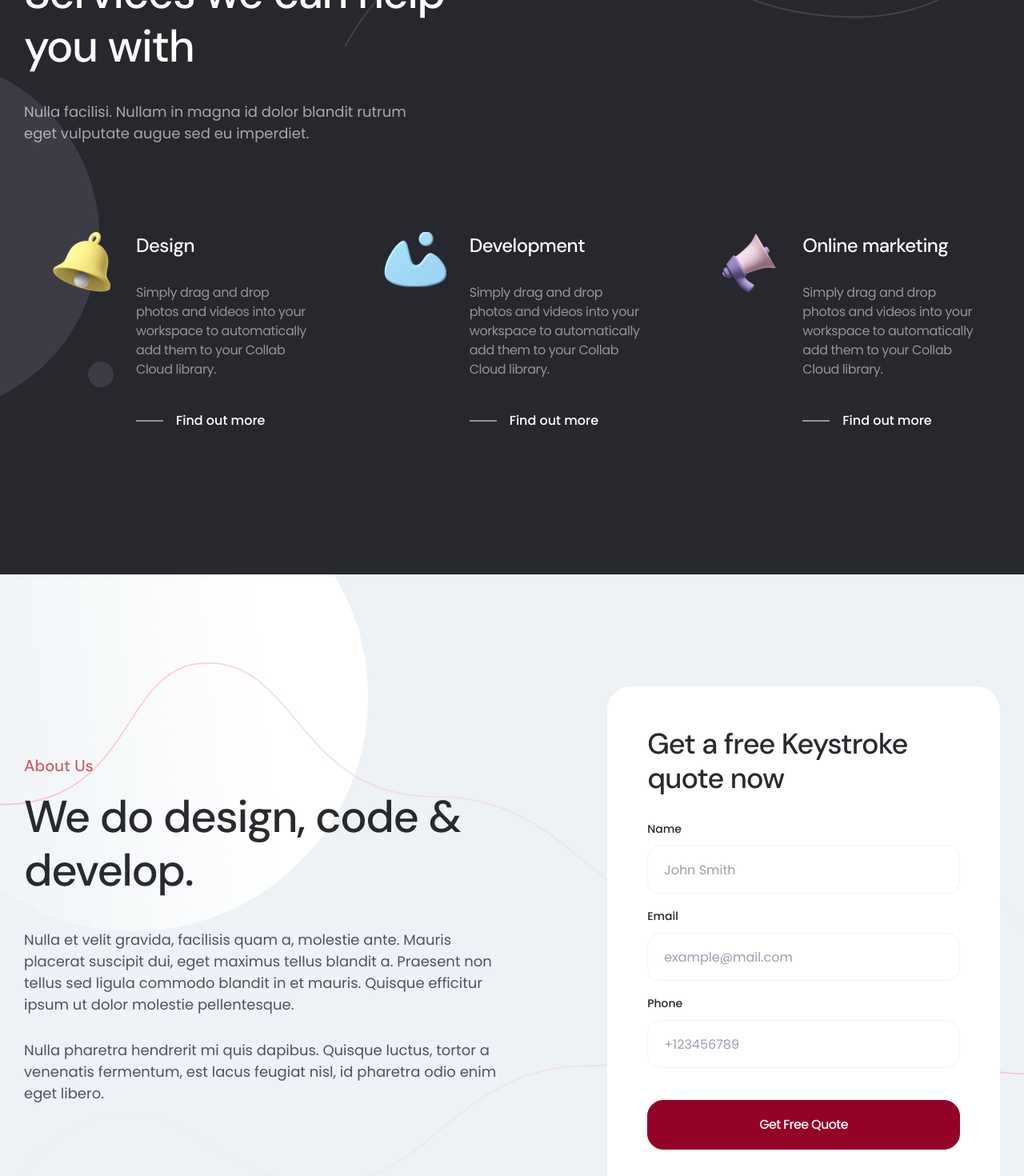
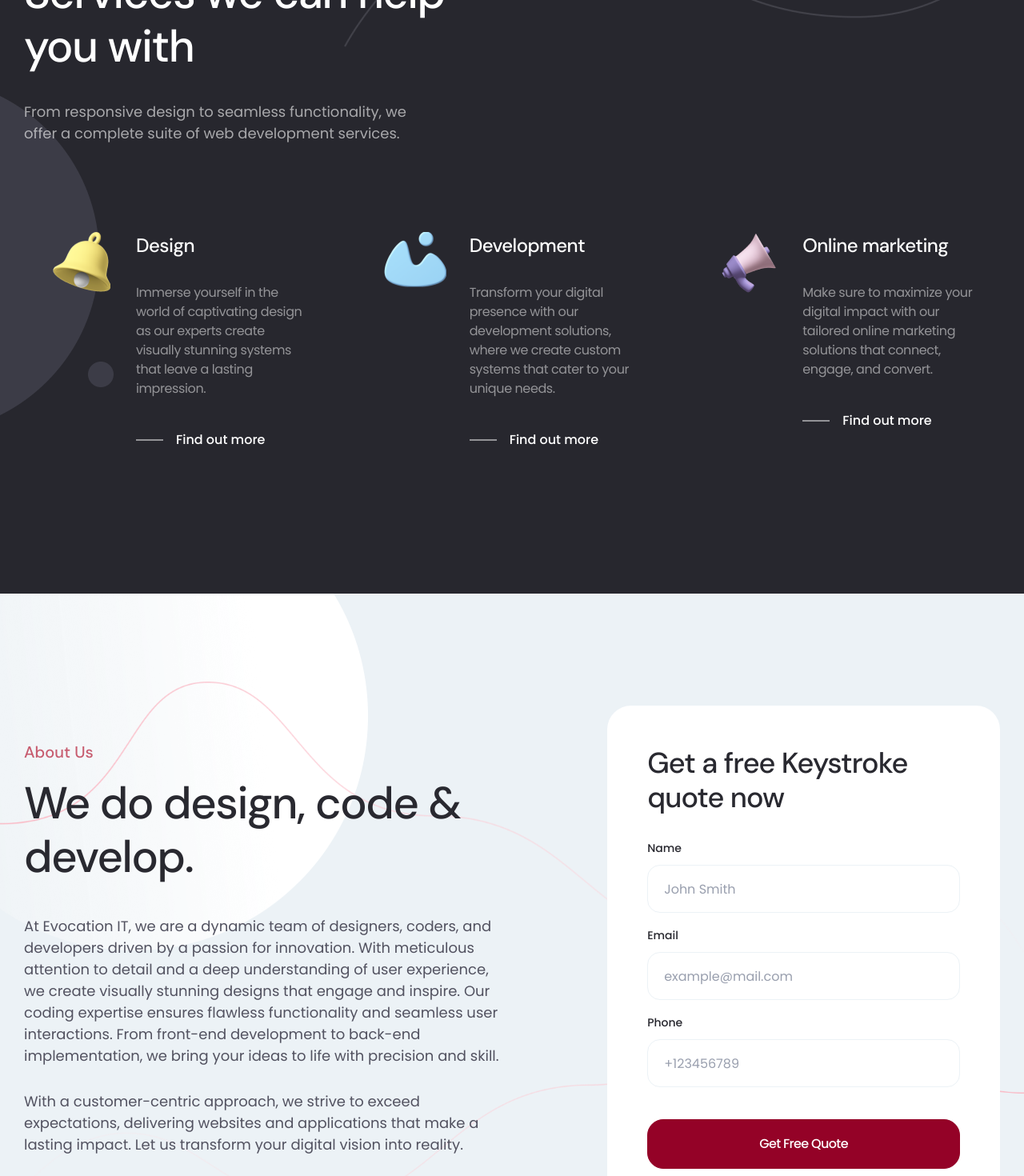
Before and after one commit to Arifbipubd/Evocation-It-V2, a React (Create React App) app: page / in a window 1280 px wide. Shown: the part 1060-2530 px from the top of the page at 80% size. Built offline with nearby package versions, Linux system fonts and the light colour scheme.

Commit message:
single service page connent and home page content change

```diff
--- a/src/App.js
+++ b/src/App.js
@@ -11,7 +11,7 @@ import About from "./pages/about-us";
 import Portfolio from "./pages/portfolio";
 import Blog from "./pages/blog";
 import Services from "./pages/services";
-import SingleService from "./pages/serviceDetails";
+import ServiceDetails from "./pages/serviceDetails";
 import Contact from "./pages/contact-us";
 
 import "./assets/scss/app.scss";
@@ -28,7 +28,7 @@ const App = () => {
           <Route path={"/services"} element={<Services />} />
           <Route
             path={"/services/service-details"}
-            element={<SingleService />}
+            element={<ServiceDetails />}
           />
           <Route path={"/contact"} element={<Contact />} />
         </Routes>
--- a/src/assets/scss/template/_service.scss
+++ b/src/assets/scss/template/_service.scss
@@ -1,6 +1,11 @@
-/*-------------------------
-    Service
--------------------------*/
+/**
+ * -------------------------
+ *     Service
+ * -------------------------
+ *
+ * @format
+ */
+
 .services-grid {
   display: flex;
   padding: 50px 50px 40px;
@@ -25,7 +30,11 @@
     width: 100%;
     background: var(--gradient-dark);
     border: 1px solid;
-        border-image-source: linear-gradient(0deg, #27272E 64.45%, rgba(74, 75, 86, 0.72) 100%);
+    border-image-source: linear-gradient(
+      0deg,
+      #27272e 64.45%,
+      rgba(74, 75, 86, 0.72) 100%
+    );
     border-radius: 30px;
     position: absolute;
     top: 0;
@@ -82,7 +91,8 @@
       }
     }
   }
-    &:hover, &.active{
+  &:hover,
+  &.active {
     &:after {
       visibility: visible;
       opacity: 1;
@@ -106,9 +116,17 @@
     }
   }
   &.service-style-2 {
-        background: linear-gradient(180deg, #F8F8F8 0%, rgba(255, 255, 255, 0) 100%);
+    background: linear-gradient(
+      180deg,
+      #f8f8f8 0%,
+      rgba(255, 255, 255, 0) 100%
+    );
     border: 1px solid;
-        border-image-source: linear-gradient(90deg, #ECF2F6 0%, rgba(236, 242, 246, 0) 70.31%);
+    border-image-source: linear-gradient(
+      90deg,
+      #ecf2f6 0%,
+      rgba(236, 242, 246, 0) 70.31%
+    );
     background-color: var(--color-white);
     margin-bottom: 30px;
     &:after {
@@ -121,17 +139,11 @@
           &:hover {
             color: var(--color-primary);
           }
-
         }
       }
       p {
         color: var(--color-body);
         opacity: 1;
-                overflow: hidden;
-                text-overflow: ellipsis;
-                display: -webkit-box;
-                -webkit-line-clamp: 3;
-                -webkit-box-orient: vertical;
       }
       .more-btn {
         color: var(--color-body);
@@ -140,7 +152,8 @@
         }
       }
     }
-        &:hover, &.active {
+    &:hover,
+    &.active {
       background-color: var(--color-light);
       .content {
         .more-btn {
@@ -150,7 +163,6 @@
           }
         }
       }
-
     }
   }
 }
--- a/src/component/about/AboutOne.js
+++ b/src/component/about/AboutOne.js
@@ -1,38 +1,70 @@
-import React from 'react';
-import FormOne from '../contact/FormOne';
+/** @format */
 
+import React from "react";
+import FormOne from "../contact/FormOne";
 
 const AboutOne = () => {
   return (
-        <section className="section section-padding-equal bg-color-light">
-            <div className="container">
-                <div className="row align-items-center">
-                    <div className="col-lg-6">
-                        <div className="about-us">
-                            <div className="section-heading heading-left mb-0">
-                                <span className="subtitle">About Us</span>
-                                <h2 className="title mb--40">We do design, code &amp; develop.</h2>
-                                <p>Nulla et velit gravida, facilisis quam a, molestie ante. Mauris placerat suscipit dui, eget maximus tellus blandit a. Praesent non tellus sed ligula commodo blandit in et mauris. Quisque efficitur ipsum ut dolor molestie pellentesque. </p>
-                                <p>Nulla pharetra hendrerit mi quis dapibus. Quisque luctus, tortor a venenatis fermentum, est lacus feugiat nisl, id pharetra odio enim eget libero. </p>
+    <section className='section section-padding-equal bg-color-light'>
+      <div className='container'>
+        <div className='row align-items-center'>
+          <div className='col-lg-6'>
+            <div className='about-us'>
+              <div className='section-heading heading-left mb-0'>
+                <span className='subtitle'>About Us</span>
+                <h2 className='title mb--40'>
+                  We do design, code &amp; develop.
+                </h2>
+                <p>
+                  At Evocation IT, we are a dynamic team of designers, coders,
+                  and developers driven by a passion for innovation. With
+                  meticulous attention to detail and a deep understanding of
+                  user experience, we create visually stunning designs that
+                  engage and inspire. Our coding expertise ensures flawless
+                  functionality and seamless user interactions. From front-end
+                  development to back-end implementation, we bring your ideas to
+                  life with precision and skill.{" "}
+                </p>
+                <p>
+                  With a customer-centric approach, we strive to exceed
+                  expectations, delivering websites and applications that make a
+                  lasting impact. Let us transform your digital vision into
+                  reality.{" "}
+                </p>
               </div>
             </div>
           </div>
 
-                    <div className="col-xl-5 col-lg-6 offset-xl-1">
-                        <div className="contact-form-box">
-                            <h3 className="title">Get a free Keystroke quote now</h3>
+          <div className='col-xl-5 col-lg-6 offset-xl-1'>
+            <div className='contact-form-box'>
+              <h3 className='title'>Get a free Keystroke quote now</h3>
               <FormOne />
             </div>
           </div>
         </div>
       </div>
-            <ul className="shape-group-6 list-unstyled">
-                <li className="shape shape-1"><img src={process.env.PUBLIC_URL + "/images/others/bubble-7.png"} alt="Bubble" /></li>
-                <li className="shape shape-2"><img src={process.env.PUBLIC_URL + "/images/others/line-4.png"} alt="line" /></li>
-                <li className="shape shape-3"><img src={process.env.PUBLIC_URL + "/images/others/line-5.png"} alt="line" /></li>
+      <ul className='shape-group-6 list-unstyled'>
+        <li className='shape shape-1'>
+          <img
+            src={process.env.PUBLIC_URL + "/images/others/bubble-7.png"}
+            alt='Bubble'
+          />
+        </li>
+        <li className='shape shape-2'>
+          <img
+            src={process.env.PUBLIC_URL + "/images/others/line-4.png"}
+            alt='line'
+          />
+        </li>
+        <li className='shape shape-3'>
+          <img
+            src={process.env.PUBLIC_URL + "/images/others/line-5.png"}
+            alt='line'
+          />
+        </li>
       </ul>
     </section>
-    )
-}
+  );
+};
 
 export default AboutOne;
--- a/src/component/service/ServiceProp.js
+++ b/src/component/service/ServiceProp.js
@@ -15,15 +15,9 @@ const ServiceProp = ({ colSize, serviceStyle, serviceData }) => {
             </div>
             <div className='content'>
               <h5 className='title'>
-                <Link
-                  to={
-                    process.env.PUBLIC_URL +
-                    `/service-details/${slugify(data.title)}`
-                  }>
-                  {data.title}
-                </Link>
+                <Link to={"/services/service-details"}>{data.title}</Link>
               </h5>
-              <p>{data.description}</p>
+              <p>{data.description} </p>
               {/* <Link to={process.env.PUBLIC_URL + `/service-details/${slugify(data.title)}`} className="more-btn">Find out more</Link> */}
             </div>
           </div>
--- a/src/data/service/ServiceMain.json
+++ b/src/data/service/ServiceMain.json
@@ -2,17 +2,17 @@
   {
     "image": "/images/icon/icon-1.png",
     "title": "Design",
-    "description": "Simply drag and drop photos and videos into your workspace to automatically add them to your Collab Cloud library."
+    "description": "Immerse yourself in the world of captivating design as our experts create visually stunning systems that leave a lasting impression."
   },
   {
     "image": "/images/icon/icon-2.png",
     "title": "Development",
-    "description": "Simply drag and drop photos and videos into your workspace to automatically add them to your Collab Cloud library."
+    "description": "Transform your digital presence with our development solutions, where we create custom systems that cater to your unique needs."
   },
   {
     "image": "/images/icon/icon-3.png",
     "title": "Online marketing",
-    "description": "Simply drag and drop photos and videos into your workspace to automatically add them to your Collab Cloud library."
+    "description": "Make sure to maximize your digital impact with our tailored online marketing solutions that connect, engage, and convert."
   },
   {
     "image": "/images/icon/icon-4.png",
--- a/src/pages/index.jsx
+++ b/src/pages/index.jsx
@@ -25,8 +25,7 @@ const DigitalAgency = () => {
             <SectionTitle
               subtitle='What We Can Do For You'
               title='Services we can help you with'
-              description='Nulla facilisi. Nullam in magna id dolor
-                        blandit rutrum eget vulputate augue sed eu imperdiet.'
+              description='From responsive design to seamless functionality, we offer a complete suite of web development services.'
               textAlignment='heading-light-left'
               textColor=''
             />
--- a/src/pages/serviceDetails.jsx
+++ b/src/pages/serviceDetails.jsx
@@ -35,8 +35,8 @@ const ServiceDetails = () => {
       <main className='main-wrapper'>
         <HeaderOne />
         <BcrumbBannerOne
-          title={detailsService.title}
-          paragraph={detailsService.description}
+          title='Title'
+          paragraph='Parragrap'
           styleClass=''
           mainThumb='/images/banner/banner-thumb-4.png'
         />
```
Also changed, not shown: public/manifest.json. Lines whose indentation alone changed are shown as unchanged.
